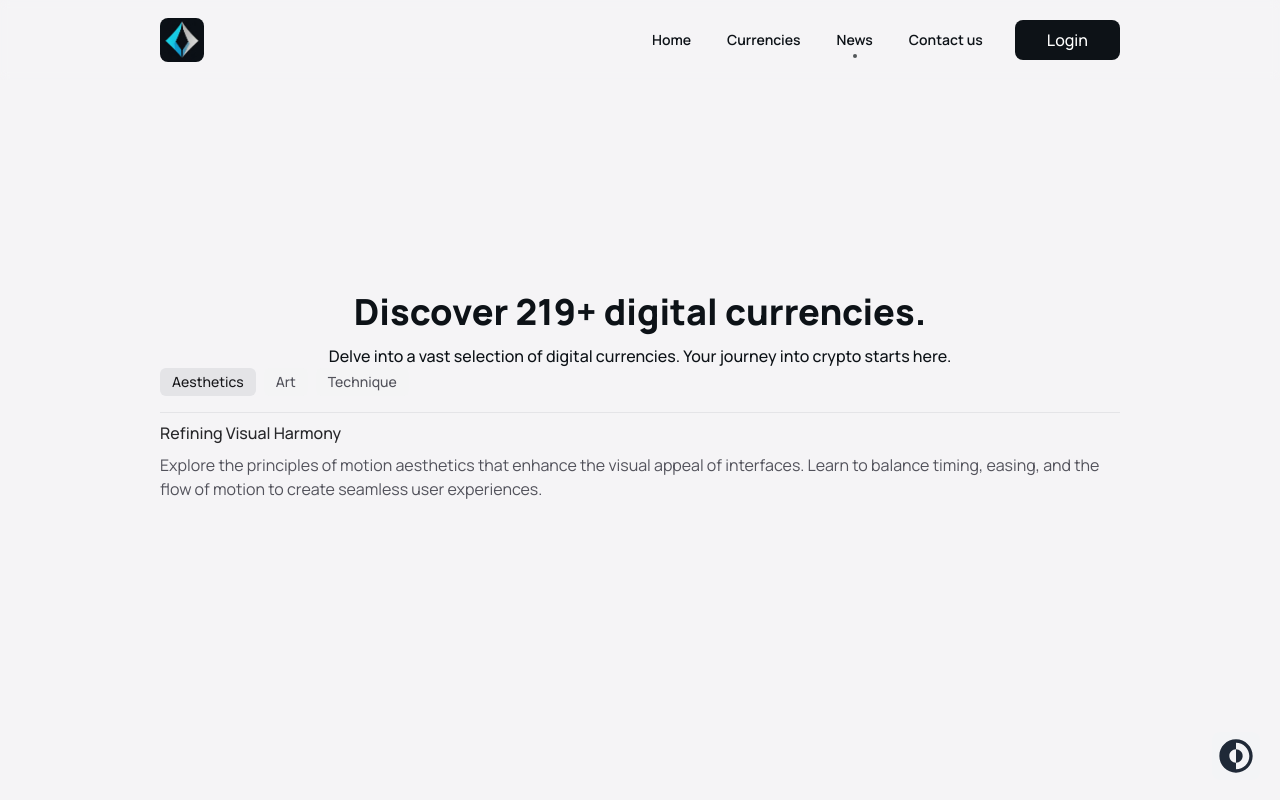
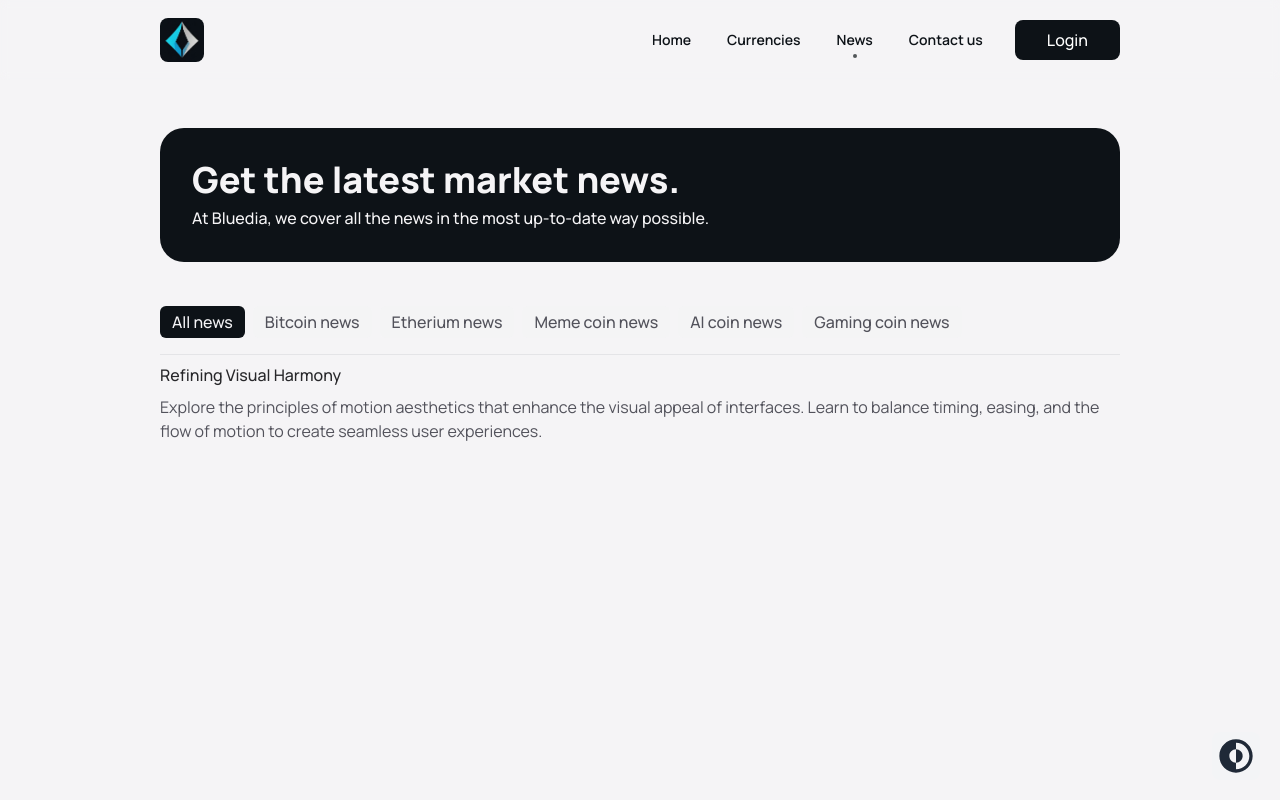
Before and after one commit to MahdiarRez/CryptoBluedia, a Next.js app: page /news in a window 1280 px wide. Shown: the top 800 px of the page. Built offline with nearby package versions, Linux system fonts and the light colour scheme; what tailwindcss-animated would draw is missing.

Commit message:
fix - news page header fixed

```diff
--- a/app/news/page.tsx
+++ b/app/news/page.tsx
@@ -7,28 +7,32 @@ export const metadata: Metadata = {
   title: 'Latest News',
 };
 
-async function Page() {
+function Page() {
   return (
     <div
       className={
-        'bg-WHITE w-dvh min-h-dvh flex text-DarkBlue flex-col justify-center items-center px-4 sm:px-8 lg:px-28 xl:px-40'
+        'bg-WHITE w-dvh min-h-dvh flex text-DarkBlue flex-col items-start px-4 sm:px-8 lg:px-28 xl:px-40'
       }
     >
-      <div className={'flex flex-col items-center justify-center'}>
+      <div
+        className={
+          'flex flex-col items-start bg-DarkBlue text-WHITE w-full justify-center mt-32 p-8 rounded-3xl mb-11'
+        }
+      >
         <TextGenerate
           preset={'fade-in-blur'}
           per={'line'}
-          classes={'text-3xl sm:text-4xl font-extrabold text-center'}
-          text={'Discover 219+ digital currencies.'}
+          classes={'text-3xl sm:text-4xl font-extrabold text-left'}
+          text={'Get the latest market news.'}
         />
         <TextGenerate
           preset={'fade'}
           delay={0.8}
           classes={
-            'mt-3 text-sm md:text-base lg:text-sm xl:text-base font-medium max-w-[324px] sm:max-w-2xl text-center'
+            'mt-1.5 text-sm md:text-base lg:text-sm xl:text-base font-medium max-w-[324px] sm:max-w-2xl text-center'
           }
           text={
-            'Delve into a vast selection of digital currencies. Your journey into crypto starts here.'
+            'At Bluedia, we cover all the news in the most up-to-date way possible.'
           }
         />
       </div>
--- a/app/news/transitionPanel.tsx
+++ b/app/news/transitionPanel.tsx
@@ -7,19 +7,37 @@ export function TabTransitionPanel() {
 
   const ITEMS = [
     {
-      title: 'Aesthetics',
+      title: 'All news',
       subtitle: 'Refining Visual Harmony',
       content:
         'Explore the principles of motion aesthetics that enhance the visual appeal of interfaces. Learn to balance timing, easing, and the flow of motion to create seamless user experiences.',
     },
     {
-      title: 'Art',
+      title: 'Bitcoin news',
+      subtitle: 'Mastering Motion Tools',
+      content:
+        'Gain proficiency in advanced techniques such as physics-based animations, 3D transformations, and complex sequencing to elevate your design skills and implementation.',
+    },
+    {
+      title: 'Etherium news',
+      subtitle: 'Mastering Motion Tools',
+      content:
+        'Gain proficiency in advanced techniques such as physics-based animations, 3D transformations, and complex sequencing to elevate your design skills and implementation.',
+    },
+    {
+      title: 'Meme coin news',
       subtitle: 'Narrative and Expression',
       content:
         'Delve into how motion can be used as an artistic tool to tell stories and evoke emotions, making digital interactions feel more human and expressive.',
     },
     {
-      title: 'Technique',
+      title: 'AI coin news',
+      subtitle: 'Mastering Motion Tools',
+      content:
+        'Gain proficiency in advanced techniques such as physics-based animations, 3D transformations, and complex sequencing to elevate your design skills and implementation.',
+    },
+    {
+      title: 'Gaming coin news',
       subtitle: 'Mastering Motion Tools',
       content:
         'Gain proficiency in advanced techniques such as physics-based animations, 3D transformations, and complex sequencing to elevate your design skills and implementation.',
@@ -33,10 +51,10 @@ export function TabTransitionPanel() {
           <button
             key={index}
             onClick={() => setActiveIndex(index)}
-            className={`rounded-md px-3 py-1 text-sm font-medium ${
+            className={`rounded-md px-3 py-1 text-base font-medium  ${
               activeIndex === index
-                ? 'bg-zinc-200 text-zinc-900 dark:bg-zinc-800 dark:text-zinc-100'
-                : 'bg-zinc-100 text-zinc-600 dark:bg-zinc-700 dark:text-zinc-400'
+                ? 'bg-DarkBlue text-WHITE dark:bg-zinc-800 dark:text-zinc-100'
+                : 'bg-zinc-100 text-zinc-600 dark:bg-zinc-700 dark:text-zinc-400 sm:hover:bg-DarkBlue/10 '
             }`}
           >
             {item.title}
@@ -48,9 +66,9 @@ export function TabTransitionPanel() {
           activeIndex={activeIndex}
           transition={{ duration: 0.2, ease: 'easeInOut' }}
           variants={{
-            enter: { opacity: 0, y: -50, filter: 'blur(4px)' },
-            center: { opacity: 1, y: 0, filter: 'blur(0px)' },
-            exit: { opacity: 0, y: 50, filter: 'blur(4px)' },
+            enter: { opacity: 0, y: -50 },
+            center: { opacity: 1, y: 0 },
+            exit: { opacity: 0, y: 50 },
           }}
         >
           {ITEMS.map((item, index) => (
```
